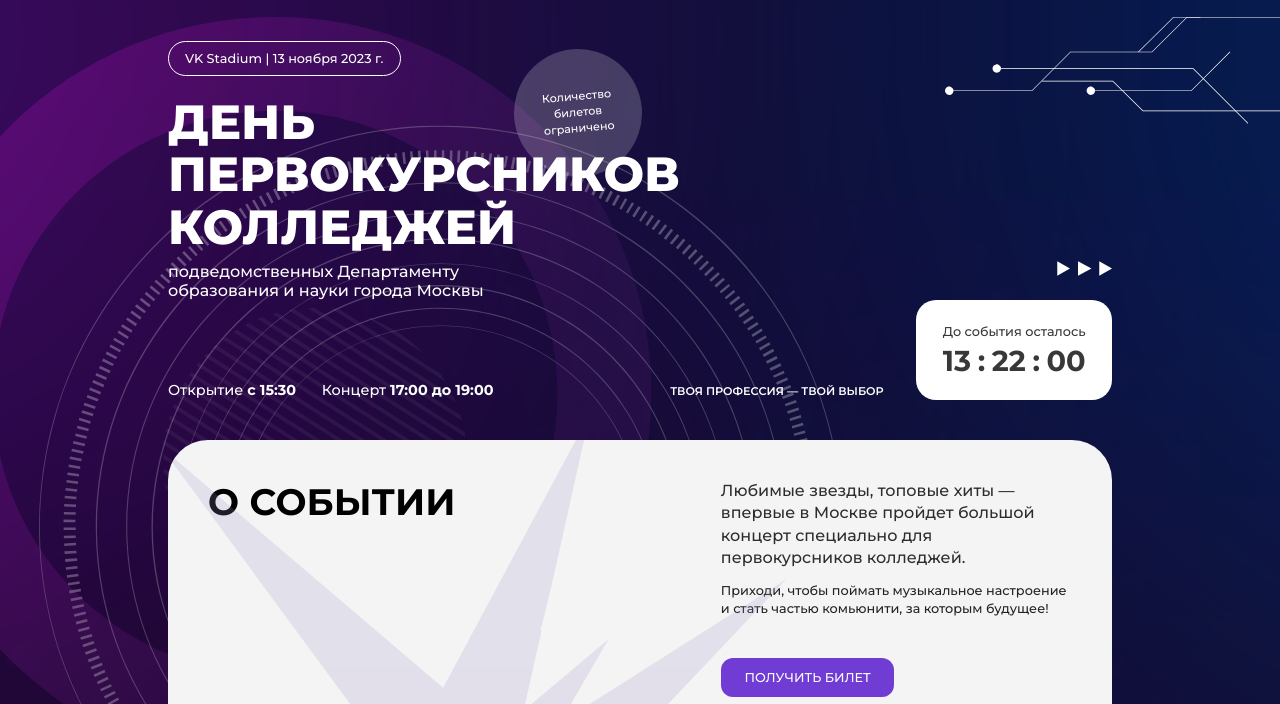
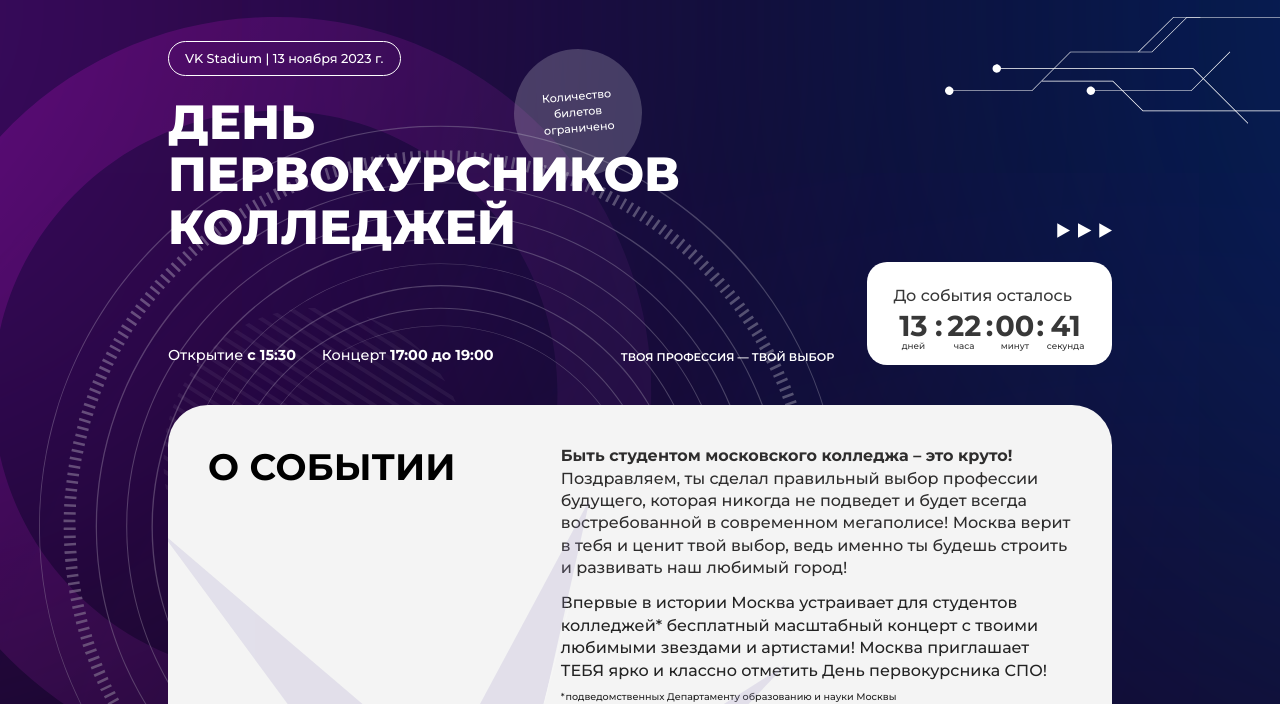
Before and after one commit to Dihlofos/collegeday, a website: page source/index.html in a window 1280 px wide. Shown: the part 96-800 px from the top of the page. Drawn offline with nearby package versions, Linux system fonts and the light colour scheme; files that its build step writes are made by us from their sources; a script that the page names is missing.

Commit message:
Fixed last thigs

```diff
--- a/source/index.html
+++ b/source/index.html
@@ -147,7 +147,7 @@
                 <div class="hero__tag">VK Stadium | 13 ноября 2023 г.</div>
                 <div class="hero__bubble hero__bubble-desktop">Количество билетов ограничено</div>
                 <h1 class="hero__title">ДЕНЬ ПЕРВОКУРСНИКОВ КОЛЛЕДЖЕЙ</h1>
-                <div class="hero__descr">подведомственных Департаменту образования и&nbsp;науки города Москвы</div>
+                <!-- <div class="hero__descr">подведомственных Департаменту образования и&nbsp;науки города Москвы</div> -->
               </div>
               <div class="hero__bottom">
                 <div class="hero__info">
@@ -167,6 +167,8 @@
                         <div class="timer__item timer__hours"></div>
                         <div class="timer__divider">:</div>
                         <div class="timer__item timer__minutes"></div>
+                        <div class="timer__divider">:</div>
+                        <div class="timer__item timer__seconds" data-title="секунд">
                       </div>
                     </div>
                   </div>
@@ -184,10 +186,12 @@
                 </div>
                 <div class="about__main-right">
                   <div class="about__main-text">
-                    Любимые звезды, топовые хиты&nbsp;&mdash; впервые в&nbsp;Москве пройдет большой концерт специально для первокурсников колледжей.
+                    <strong>Быть студентом московского колледжа – это круто!</strong><br>
+                    Поздравляем, ты сделал правильный выбор профессии будущего, которая никогда не подведет и будет всегда востребованной в современном мегаполисе! Москва верит в тебя и ценит твой выбор, ведь именно ты будешь строить и развивать наш любимый город!
                   </div>
                   <div class="about__main-subtext">
-                    Приходи, чтобы поймать музыкальное настроение и&nbsp;стать частью комьюнити, за&nbsp;которым будущее!
+                    Впервые в истории Москва устраивает для студентов колледжей* бесплатный масштабный концерт с твоими любимыми звездами и артистами! Москва приглашает ТЕБЯ ярко и классно отметить День первокурсника СПО!
+                    <small>*подведомственных Департаменту образованию и науки Москвы</small>
                   </div>
                   <span aria-role="button" class="button button--purple about__button js-modal-open">Получить билет</span>
                   <div class="about__main-button-text">Количество билетов ограничено</div>
@@ -338,7 +342,7 @@
                     <h2 class="footer__title title title--black">Контакты</h2>
                     <div class="footer__common">
                       <p>По общим вопросам</p>
-                      <a class="footer__link" href="mailto:press-donm@mos.ru">press-donm@mos.ru</a>
+                      <a class="footer__link" href="mailto:DP2023@reg.events">DP2023@reg.events</a>
                     </div>
                   </div>
                   <div class="footer__right">
--- a/source/js/main/timer.js
+++ b/source/js/main/timer.js
@@ -36,29 +36,29 @@
     const days = diff > 0 ? Math.floor(diff / 1000 / 60 / 60 / 24) : 0;
     const hours = diff > 0 ? Math.floor(diff / 1000 / 60 / 60) % 24 : 0;
     const minutes = diff > 0 ? Math.floor(diff / 1000 / 60) % 60 : 0;
-    // const seconds = diff > 0 ? Math.floor(diff / 1000) % 60 : 0;
+    const seconds = diff > 0 ? Math.floor(diff / 1000) % 60 : 0;
     $days.textContent = days < 10 ? "0" + days : days;
     $hours.textContent = hours < 10 ? "0" + hours : hours;
     $minutes.textContent = minutes < 10 ? "0" + minutes : minutes;
-    // $seconds.textContent = seconds < 10 ? "0" + seconds : seconds;
-    // $days.dataset.title = declensionNum(days, ["день", "дня", "дней"]);
-    // $hours.dataset.title = declensionNum(hours, ["час", "часа", "часов"]);
-    // $minutes.dataset.title = declensionNum(minutes, [
-    //   "минута",
-    //   "минуты",
-    //   "минут",
-    // ]);
-    // $seconds.dataset.title = declensionNum(seconds, [
-    //   "секунда",
-    //   "секунды",
-    //   "секунд",
-    // ]);
+    $seconds.textContent = seconds < 10 ? "0" + seconds : seconds;
+    $days.dataset.title = declensionNum(days, ["день", "дня", "дней"]);
+    $hours.dataset.title = declensionNum(hours, ["час", "часа", "часов"]);
+    $minutes.dataset.title = declensionNum(minutes, [
+      "минута",
+      "минуты",
+      "минут",
+    ]);
+    $seconds.dataset.title = declensionNum(seconds, [
+      "секунда",
+      "секунды",
+      "секунд",
+    ]);
   }
   // получаем элементы, содержащие компоненты даты
   const $days = document.querySelector(".timer__days");
   const $hours = document.querySelector(".timer__hours");
   const $minutes = document.querySelector(".timer__minutes");
-  // const $seconds = document.querySelector(".timer__seconds");
+  const $seconds = document.querySelector(".timer__seconds");
   // вызываем функцию countdownTimer
   countdownTimer();
   // вызываем функцию countdownTimer каждую секунду
--- a/source/sass/blocks/about.scss
+++ b/source/sass/blocks/about.scss
@@ -70,18 +70,24 @@
 
   &__main-subtext {
     color: #232323;
-    font-size: 1.6rem;
-    font-weight: 400;
+    font-size: 2rem;
+    font-weight: 500;
     line-height: 1.4;
     margin: 0 0 5rem;
 
+    small {
+      display: block;
+      margin-top: 1rem;
+      font-size: 1.2rem;
+    }
+
     @media (max-width: $mobile) {
-      font-size: 1.4rem;
+      font-size: 1.8rem;
     }
   }
 
   &__main-right {
-    max-width: 43.9rem;
+    max-width: 63.9rem;
 
     @media (max-width: $tablet) {
       max-width: initial;
--- a/source/sass/blocks/footer.scss
+++ b/source/sass/blocks/footer.scss
@@ -69,7 +69,7 @@
   &__common {
     p {
       font-size: 2.2rem;
-      font-weight: 600;
+      font-weight: 700;
       line-height: 1.1;
       margin: 0 0 1.4rem;
 
--- a/source/sass/blocks/hero.scss
+++ b/source/sass/blocks/hero.scss
@@ -100,7 +100,7 @@
     @media (max-width: $mobile) {
       display: none;
       top: auto;
-      bottom: 5rem;
+      bottom: 14rem;
       left: 24rem;
       font-size: 1.2rem;
       width: 12rem;
--- a/source/sass/blocks/slider.scss
+++ b/source/sass/blocks/slider.scss
@@ -24,7 +24,11 @@
 
     @media (max-width: $tablet) {
       width: 237px;
-      height: 234px;
+      height: 375px;
+
+      img {
+        height: 100%;
+      }
     }
   }
 
--- a/source/sass/blocks/timer.scss
+++ b/source/sass/blocks/timer.scss
@@ -6,8 +6,12 @@
   display: inline-flex;
   flex-direction: column;
 
+  @media (max-width: $mobile) {
+    padding: 2.3rem 2.3rem 3rem;
+  }
+
   span {
-    font-size: 1.6rem;
+    font-size: 2rem;
     font-weight: 500;
     line-height: 1;
     display: block;
@@ -29,24 +33,21 @@
 
   &__item {
     position: relative;
+    width: 5rem;
   }
 
-  // &__item::before {
-  //   content: attr(data-title);
-  //   display: block;
-  //   position: absolute;
-  //   left: 50%;
-  //   bottom: 0;
-  //   transform: translateX(-50%);
-  //   font-size: 1rem;
-  //   font-weight: normal;
-  //   /* color: white; */
-  // }
-  // &__divider {
-  //   width: 1px;
-  //   padding: 0;
-  //   margin: 0;
-  //   opacity: 0.25;
-  //   background-color: white;
-  // }
+  &__item::before {
+    content: attr(data-title);
+    display: block;
+    position: absolute;
+    left: 50%;
+    bottom: -1.2rem;
+    transform: translateX(-50%);
+    font-size: 1.1rem;
+    font-weight: normal;
+    /* color: white; */
+  }
+  &__divider {
+    margin: 0 0.2rem;
+  }
 }
```
Also changed, not shown: build/css/style.min.css, build/index.html, build/js/main.js, 1 other file.
